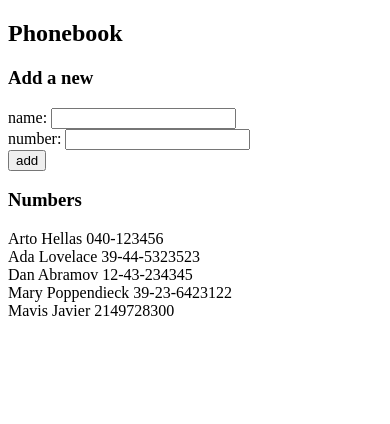
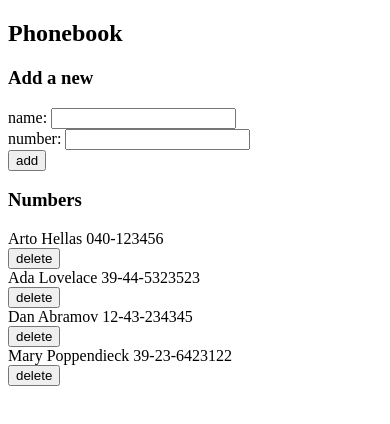
Before and after one commit to mavis-javier/Full-Stack-Open-Exercises, a React (Create React App) app in the folder part2/phonebook/: page / in a window 390 px wide. Shown: the top 424 px of the page. Built offline with nearby package versions, Linux system fonts and the light colour scheme; data requests are answered from the project's data file.

Commit message:
Exercise 2.14
Phonebook can delete contacts

```diff
--- a/part2/phonebook/db.json
+++ b/part2/phonebook/db.json
@@ -19,11 +19,6 @@
       "name": "Mary Poppendieck",
       "number": "39-23-6423122",
       "id": 4
-    },
-    {
-      "name": "Mavis Javier",
-      "number": "2149728300",
-      "id": 5
     }
   ]
 }
--- a/part2/phonebook/src/App.js
+++ b/part2/phonebook/src/App.js
@@ -52,11 +52,7 @@ const App = () => {
         phonebookService
           .create(personObj)
           .then(returnedPerson => {
-            console.log(returnedPerson);
-            setPersons(persons.concat(returnedPerson))
-            console.log(persons.map((person) => person.name));
-            console.log(persons.map((person) => person.id));
-            console.log(persons);
+            setPersons(persons.concat(returnedPerson.data))
             setNewName('')  //*
             setNewNum('')   // *
           })
--- a/part2/phonebook/src/components/Person.js
+++ b/part2/phonebook/src/components/Person.js
@@ -1,7 +1,16 @@
+import axios from "axios";
+import phonebookService from "../services/phonebook";
+
 const Person = ({person}) => {
+    const deletePerson = () => {
+        phonebookService.remove(person.id)
+    }
     return (
         <div key={person.name}>
 			{person.name} {person.number}
+            <form onSubmit={deletePerson}>
+                <button type="submit">delete</button>
+            </form>
 		</div>
     )
 }
--- a/part2/phonebook/src/services/phonebook.js
+++ b/part2/phonebook/src/services/phonebook.js
@@ -15,8 +15,13 @@ const getAll = () => {
     return axios.put(`${baseUrl}/${id}`, newObject)
   }
 
+  const remove = (id) => {
+    return axios.delete(`${(baseUrl)}/${id}`)
+  }
+
   export default {
     getAll: getAll,
     create: create,
-    update: update
+    update: update,
+    remove: remove
   }
```
